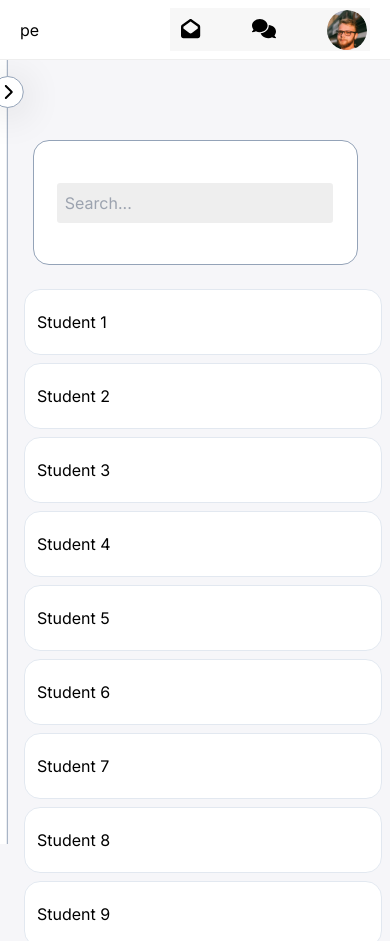
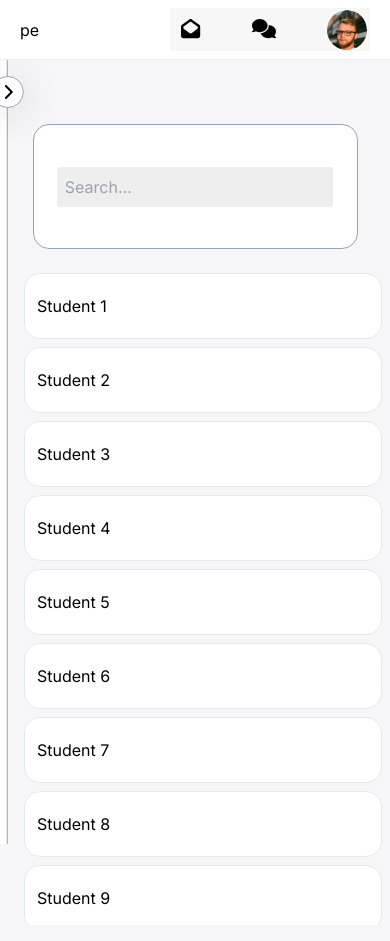
Before and after one commit to jhamiltonjunior/saas-frontend, a Next.js app: page /student in a window 390 px wide. Built offline with nearby package versions, Linux system fonts and the light colour scheme.

Commit message:
Fix-list_students: responsive css added

```diff
--- a/src/app/student/style.css
+++ b/src/app/student/style.css
@@ -22,7 +22,7 @@ html, body {
 
 @media screen and (max-width: 424px) {
 	.container_students {
-    margin-top: 8rem;
+    margin-top: 6rem;
 		padding-left: var(--small);
 		padding-right: var(--small);
 	}
```
